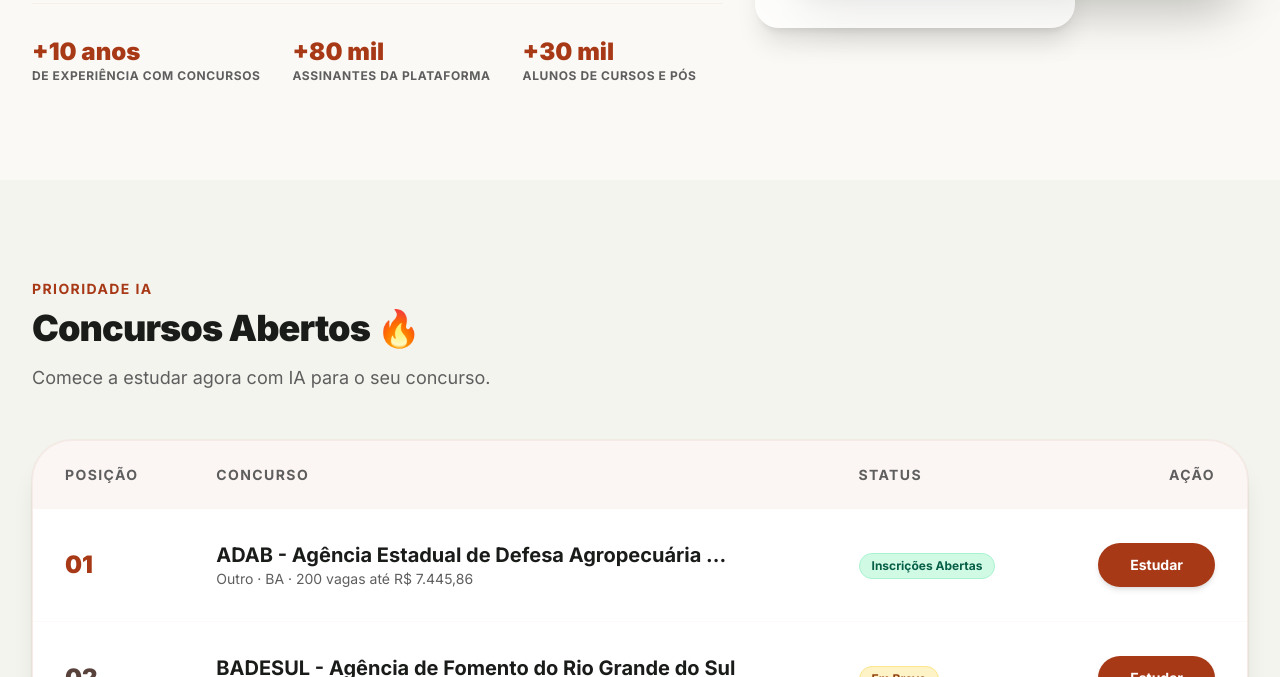
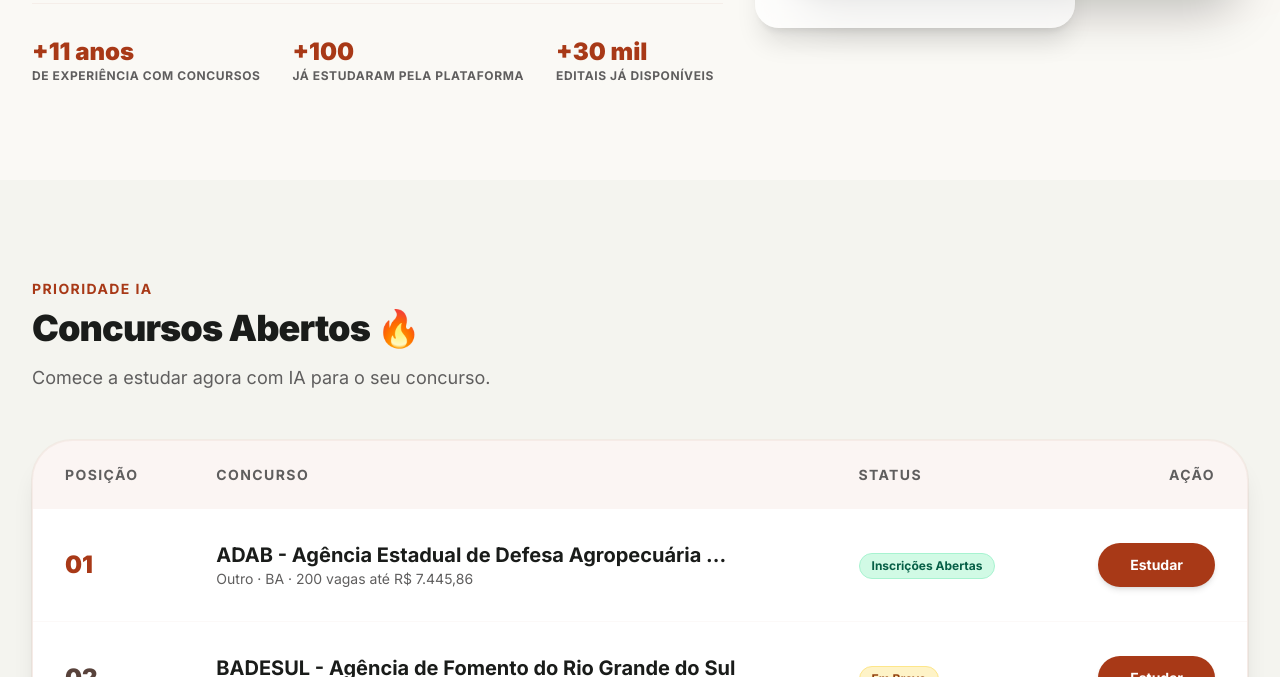
Before and after one commit to lucarp/hq4-ai-pages, a Jekyll site: the page built from index.html, in a window 1280 px wide and 900 px high, scrolled down 489 px, cut to the strip 223-900 px from the top of the window. Built offline with Jekyll 4.4.1, drawn with Linux system fonts in a browser that asks for light colours; nearby versions of some CDN libraries.

Commit message:
📊 fix: atualiza métricas do hero (anos, alunos, editais)

```diff
--- a/index.html
+++ b/index.html
@@ -21,16 +21,16 @@
       </div>
       <div class="mt-12 flex flex-col sm:flex-row gap-8 py-8 border-t border-outline-variant/20">
         <div>
-          <div class="text-2xl font-black text-primary">+10 anos</div>
+          <div class="text-2xl font-black text-primary">+11 anos</div>
           <div class="text-xs text-secondary uppercase font-bold tracking-wider">de experiência com Concursos</div>
         </div>
         <div>
-          <div class="text-2xl font-black text-primary">+80 mil</div>
-          <div class="text-xs text-secondary uppercase font-bold tracking-wider">assinantes da plataforma</div>
+          <div class="text-2xl font-black text-primary">+100</div>
+          <div class="text-xs text-secondary uppercase font-bold tracking-wider">já estudaram pela plataforma</div>
         </div>
         <div>
           <div class="text-2xl font-black text-primary">+30 mil</div>
-          <div class="text-xs text-secondary uppercase font-bold tracking-wider">alunos de cursos e Pós</div>
+          <div class="text-xs text-secondary uppercase font-bold tracking-wider">editais já disponíveis</div>
         </div>
       </div>
     </div>
```
